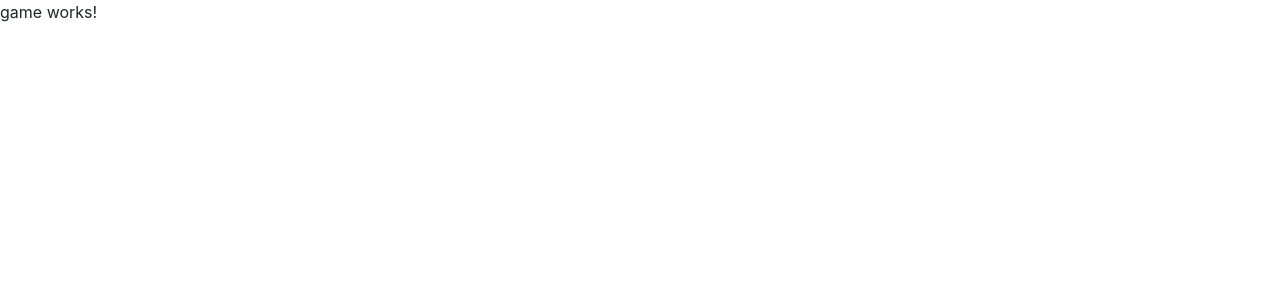
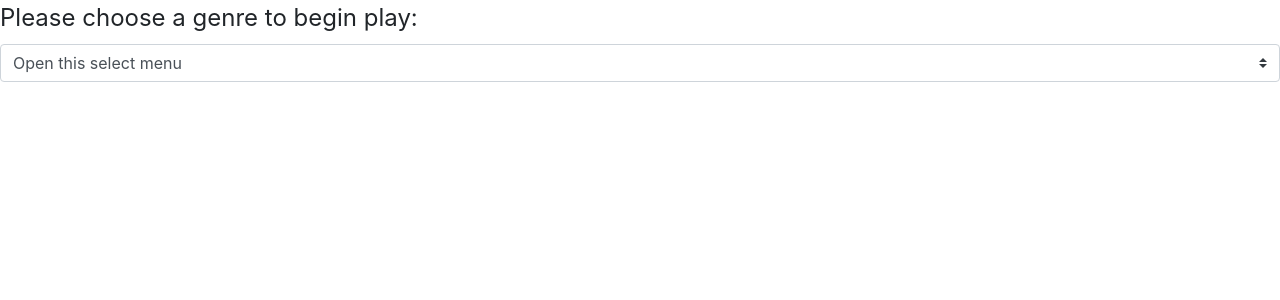
Before and after one commit to khake96/MadLibsProject2FrontEnd, an Angular app: page /game in a window 1280 px wide. Shown: the top 300 px of the page. Built offline with nearby package versions, Linux system fonts and the light colour scheme.

Commit message:
fixed a few of the issues caused by the new structure

```diff
--- a/src/app/app-routing.module.ts
+++ b/src/app/app-routing.module.ts
@@ -6,7 +6,7 @@ import { GameComponent } from './playbox/game/game.component';
 
 const routes: Routes = [
   {
-    path:'login',
+    path:'',
     component:LoginComponent
   },
   {
--- a/src/app/playbox/game/game.component.html
+++ b/src/app/playbox/game/game.component.html
@@ -1 +1,11 @@
-<p>game works!</p>
+<fieldset>
+    <legend>Please choose a genre to begin play:</legend>
+    <div class="form-group">
+      <select class="custom-select">
+        <option selected="">Open this select menu</option>
+        <option value="1">British Literature</option>
+        <option value="2">Russian Literature</option>
+        <option value="3">Early American</option>
+      </select>
+    </div>
+  </fieldset>
--- a/src/app/playbox/game/game.component.ts
+++ b/src/app/playbox/game/game.component.ts
@@ -1,10 +1,12 @@
 import { Component, OnInit } from '@angular/core';
+import { MenuBarComponent } from './components/menu-bar/menu-bar.component';
 
 @Component({
   selector: 'app-game',
   templateUrl: './game.component.html',
   styleUrls: ['./game.component.css']
 })
+
 export class GameComponent implements OnInit {
 
   constructor() { }
```
Also changed, not shown: 1 other file (tests, documents, lock files or other folders).
